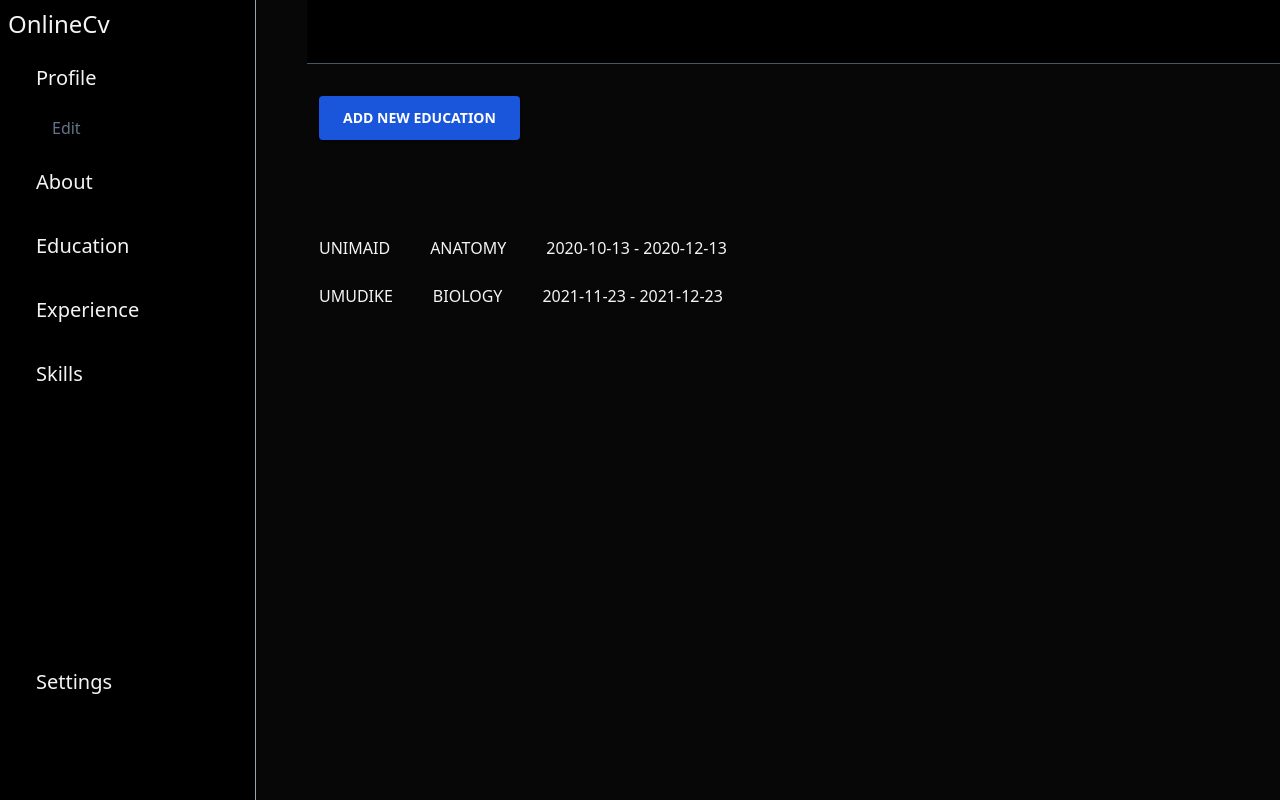
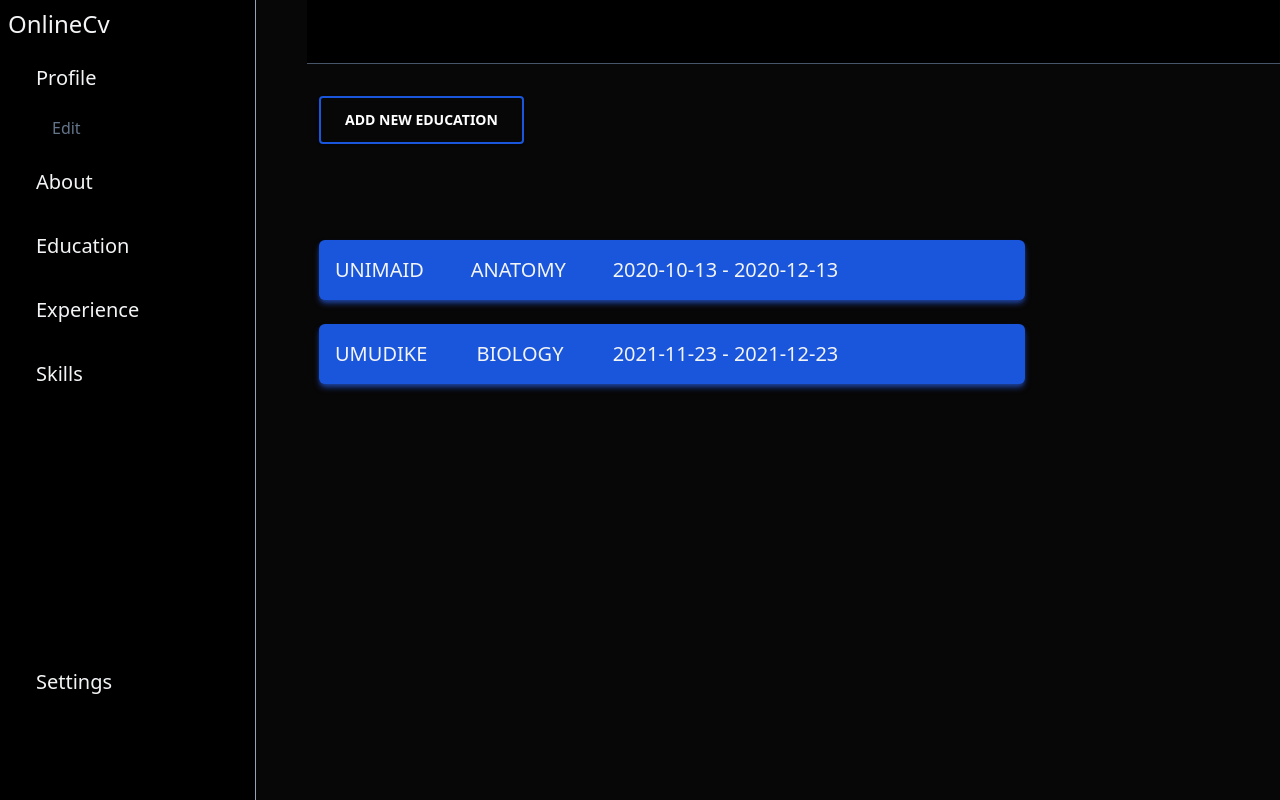
Before and after one commit to JosephChuksN/E-folio, a React (Create React App) app: page /Education in a window 1280 px wide. Built offline with nearby package versions, Linux system fonts and the light colour scheme.

Commit message:
made the edit functional

```diff
--- a/src/components/Education/AddNewEducation.jsx
+++ b/src/components/Education/AddNewEducation.jsx
@@ -29,6 +29,7 @@ function AddNewEducation({showModal}){
     name="institution"
     value={institution}
     onChange={(e) => handleInputChange(e)}
+    required
 
     />
  </div>
@@ -39,6 +40,7 @@ function AddNewEducation({showModal}){
     name="Degree"
     value={Degree}
     onChange={(e) => handleInputChange(e)}
+    required
 
     />
  </div>
@@ -50,6 +52,7 @@ function AddNewEducation({showModal}){
     name="startDate"
     value={startDate}
     onChange={(e) => handleInputChange(e)}
+    required
 
     />
  </div>
@@ -61,6 +64,7 @@ function AddNewEducation({showModal}){
     name="endDate"
     value={endDate}
     onChange={(e) => handleInputChange(e)}
+    required
 
     />
  </div>
--- a/src/components/Education/EditEducation.jsx
+++ b/src/components/Education/EditEducation.jsx
@@ -6,9 +6,12 @@ function EditEducation({details, showModal}){
     const id = details.id;
     const {editEducation} = useContext(AppContext)
 
-    const [educationInputValues, setEducationInputValues] = useState(details)
-  const {institution, Degree, startDate, endDate} = details
-  const editedEducation = { institution, Degree, startDate, endDate}
+    const [institution, setInstitution] = useState(details.institution)
+    const [degree, setDegree] = useState(details.Degree)
+    const [startDate, setStartDate] = useState(details.startDate)
+    const [endDate, setEndDate] = useState(details.endDate)
+
+  const editedEducation = {id, institution, degree, startDate, endDate}
    const handleSave = (e) =>  {
       e.preventDefault()
       editEducation(id, editedEducation)
@@ -21,8 +24,9 @@ function EditEducation({details, showModal}){
     <input className='rounded-md bg-gray-300 text-gray-800'
     type="text"
     name="institution"
-    value={educationInputValues.institution}
-    onChange={(e) => setEducationInputValues(e.target.value)}
+    value={institution}
+    onChange={(e) => setInstitution(e.target.value.toUpperCase())}
+    required
 
     />
  </div>
@@ -30,9 +34,10 @@ function EditEducation({details, showModal}){
     <label htmlFor="" className='text-xl'>Course</label>
     <input  className='rounded-md bg-gray-300 text-gray-800'
     type="text"
-    name="Degree"
-    value={educationInputValues.Degree}
-    onChange={(e) => setEducationInputValues(e.target.value)}
+    name="degree"
+    value={degree}
+    onChange={(e) => setDegree(e.target.value.toUpperCase())}
+    required
 
     />
  </div>
@@ -42,8 +47,9 @@ function EditEducation({details, showModal}){
     <input  className='rounded-md bg-gray-300 text-gray-800'
     type="date"
     name="startDate"
-    value={educationInputValues.startDate}
-    onChange={(e) => setEducationInputValues(e.target.value)}
+    value={startDate}
+    onChange={(e) => setStartDate(e.target.value.toUpperCase())}
+    required
 
     />
  </div>
@@ -53,8 +59,9 @@ function EditEducation({details, showModal}){
     <input  className='rounded-md bg-gray-300 text-gray-800'
     type="date"
     name="endDate"
-    value={educationInputValues.endDate}
-    onChange={(e) => setEducationInputValues(e.target.value)}
+    value={endDate}
+    onChange={(e) => setEndDate(e.target.value.toUpperCase())}
+    required
 
     />
  </div>
--- a/src/components/Education/Education.jsx
+++ b/src/components/Education/Education.jsx
@@ -13,13 +13,13 @@ const [showModal, setShowModal] = useState(false);
 
 
 <button
-        className="bg-blue-700 lg:mt-24 ml-3 mt-24 text-white active:bg-blue-800 font-bold uppercase text-sm px-6 py-3 rounded shadow hover:shadow-lg outline-none focus:outline-none mr-1 mb-1 ease-linear transition-all duration-150"
+        className="bg-transparent border-2 border-blue-700 hover:bg-blue-800/50  lg:mt-24 ml-3 mt-24 text-white active:bg-blue-800 font-bold uppercase text-sm px-6 py-3 rounded shadow hover:shadow-lg outline-none focus:outline-none mr-1 mb-1 ease-linear transition-all duration-150"
         type="button"
         onClick={() => setShowModal(true)}
       >
       Add New Education
       </button>
-  <div className='mt-20 text-gray-100 lg:w-3/5'>{
+  <div className='mt-20 text-gray-100 lg:w-3/4'>{
     educationDetails.map(data => {
         return(
             <div className='p-3' key={data.id}>
@@ -43,8 +43,8 @@ const [showModal, setShowModal] = useState(false);
                   <h3 className="text-3xl font-semibold">
                    Add Education
                   </h3>
-                  <button  onClick={() => setShowModal(false)} type="button" class="text-gray-400 bg-transparent hover:bg-gray-200 hover:text-gray-900 rounded-lg text-sm p-1.5 ml-auto inline-flex items-center dark:hover:bg-gray-600 dark:hover:text-white" data-modal-toggle="defaultModal">
-                    <svg class="w-5 h-5" fill="currentColor" viewBox="0 0 20 20" xmlns="http://www.w3.org/2000/svg"><path fill-rule="evenodd" d="M4.293 4.293a1 1 0 011.414 0L10 8.586l4.293-4.293a1 1 0 111.414 1.414L11.414 10l4.293 4.293a1 1 0 01-1.414 1.414L10 11.414l-4.293 4.293a1 1 0 01-1.414-1.414L8.586 10 4.293 5.707a1 1 0 010-1.414z" clip-rule="evenodd"></path></svg>
+                  <button  onClick={() => setShowModal(false)} type="button" className="text-gray-400 bg-transparent hover:bg-gray-200 hover:text-gray-900 rounded-lg text-sm p-1.5 ml-auto inline-flex items-center dark:hover:bg-gray-600 dark:hover:text-white" data-modal-toggle="defaultModal">
+                    <svg className="w-5 h-5" fill="currentColor" viewBox="0 0 20 20" xmlns="http://www.w3.org/2000/svg"><path fillRule="evenodd" d="M4.293 4.293a1 1 0 011.414 0L10 8.586l4.293-4.293a1 1 0 111.414 1.414L11.414 10l4.293 4.293a1 1 0 01-1.414 1.414L10 11.414l-4.293 4.293a1 1 0 01-1.414-1.414L8.586 10 4.293 5.707a1 1 0 010-1.414z" clipRule="evenodd"></path></svg>
                 </button>
                 </div>
                 {/*body*/}
--- a/src/components/Education/EducationLayout.jsx
+++ b/src/components/Education/EducationLayout.jsx
@@ -5,19 +5,21 @@ import AppContext from '../../myContext/Context';
 
 function EducationLayout({details}){
     const [showModal, setShowModal] = useState(false);
+    const [showIcon, setShowIcon] = useState(false)
     const {handleOnDelete} = useContext(AppContext)
 
     return(
       <>
-          <div className='flex justify-between'>
-          <div className='flex lg:gap-10 gap-3'>
+          <div className='flex justify-between p-3 bg-blue-700 shadow-md shadow-blue-800 hover:shadow-blue-500/90 rounded-md '>
+          <div className='flex lg:gap-1 lg:justify-between w-3/4 gap-5 p-1 text-xl'>
             <span>{details.institution}</span>
             <span>{details.Degree}</span>
-            <span>{`${details.startDate} - ${details.endDate}`}</span>
+            <span className='lg:block hidden'>{`${details.startDate} - ${details.endDate}`}</span>
           </div>
-          <div className='flex gap-5'>
-            <span onClick={() => handleOnDelete(details.id)} ><ion-icon name="trash"></ion-icon></span>
-            <span onClick={() => setShowModal(true)}><ion-icon name="create"></ion-icon></span>
+          <div className='flex lg:gap-5 gap-3 items-center  text-gray-100 lg:text-[1.3rem] p-1 delay-300 transition-all ease-in-out duration-500'>
+          <span onClick={() => handleOnDelete(details.id)} className={`flex justify-center items-center rounded-full w-7 h-7 hover:bg-gray-50/20  ${showIcon? "" : "hidden"}`} ><ion-icon name="trash"></ion-icon></span>
+          <span onClick={() => setShowModal(true)} className={`flex justify-center items-center rounded-full w-7 h-7 hover:bg-gray-50/20  ${showIcon? "" : "hidden"} `}><ion-icon name="create"></ion-icon></span>
+            <span onClick={() => setShowIcon(!showIcon)} className={`flex animate-pulse justify-center items-center hover:bg-gray-50/20 rounded-full w-7 h-7 `}><ion-icon name={showIcon ? "close-circle" : "list"}></ion-icon></span>
           </div>
           </div>
 
@@ -26,16 +28,16 @@ function EducationLayout({details}){
           <div
             className="backdrop-blur-sm transition-all ease-in-out duration-500 justify-center items-center flex overflow-x-hidden overflow-y-auto fixed inset-0 z-50 outline-none focus:outline-none"
           >
-            <div className="relative w-full lg:w-3/4 my-6 lg:mx-auto mx-2 shadow-sm shadow-gray-200/50 max-w-3xl">
+            <div className="relative w-full lg:w-3/4 my-6 lg:mx-auto mx-2 shadow-sm bg-neutral-700 shadow-gray-200/50 max-w-3xl">
               {/*content*/}
-              <div className="border-0 rounded-lg shadow-lg relative flex flex-col w-full bg-neutral-900 outline-none focus:outline-none">
+              <div className="border-0 rounded-lg shadow-lg relative flex flex-col w-full  outline-none focus:outline-none">
                 {/*header*/}
                 <div className="flex items-start justify-between p-5 border-b border-solid border-slate-200 rounded-t">
                   <h3 className="text-3xl font-semibold">
                    Edit
                   </h3>
-                  <button  onClick={() => setShowModal(false)} type="button" class="text-gray-400 bg-transparent hover:bg-gray-200 hover:text-gray-900 rounded-lg text-sm p-1.5 ml-auto inline-flex items-center dark:hover:bg-gray-600 dark:hover:text-white" data-modal-toggle="defaultModal">
-                    <svg class="w-5 h-5" fill="currentColor" viewBox="0 0 20 20" xmlns="http://www.w3.org/2000/svg"><path fill-rule="evenodd" d="M4.293 4.293a1 1 0 011.414 0L10 8.586l4.293-4.293a1 1 0 111.414 1.414L11.414 10l4.293 4.293a1 1 0 01-1.414 1.414L10 11.414l-4.293 4.293a1 1 0 01-1.414-1.414L8.586 10 4.293 5.707a1 1 0 010-1.414z" clip-rule="evenodd"></path></svg>
+                  <button  onClick={() => setShowModal(false)} type="button" className="text-gray-400 bg-transparent hover:bg-gray-200 hover:text-gray-900 rounded-lg text-sm p-1.5 ml-auto inline-flex items-center dark:hover:bg-gray-600 dark:hover:text-white" data-modal-toggle="defaultModal">
+                    <svg className="w-5 h-5" fill="currentColor" viewBox="0 0 20 20" xmlns="http://www.w3.org/2000/svg"><path fillRule="evenodd" d="M4.293 4.293a1 1 0 011.414 0L10 8.586l4.293-4.293a1 1 0 111.414 1.414L11.414 10l4.293 4.293a1 1 0 01-1.414 1.414L10 11.414l-4.293 4.293a1 1 0 01-1.414-1.414L8.586 10 4.293 5.707a1 1 0 010-1.414z" clipRule="evenodd"></path></svg>
                 </button>
                 </div>
                 {/*body*/}
--- a/src/components/Profile.jsx
+++ b/src/components/Profile.jsx
@@ -23,27 +23,27 @@ function Profile(){
                </div>
                     <div  className="text-gray-100  p-3">
                         <h1  className="text-2xl mb-3 font-bold">Location</h1>
-                        <span className="flex flex-col">
+                        <span className="flex flex-col p-1 bg-blue-700/50 rounded-md">
                             <p className="text-xl ">Abuja, Nigeria</p>
-                            <p className="pt-5 text-blue-400">Portfolio</p>
-                           <span className="pt-5 text-purple-400"><a href="https://nwosu-joseph-portfolio.vercel.app/">Nwosu Joseph  <ion-icon name="link"></ion-icon></a></span>
+                            <p className="pt-5 flex items-center gap-2 text-purple-300">Portfolio <ion-icon name="link"></ion-icon></p>
+                           <span className="pt-5 flex items-center text-purple-300"><a href="https://nwosu-joseph-portfolio.vercel.app/">Nwosu Joseph  <ion-icon name="link"></ion-icon></a></span>
                         </span>
                     </div>
               <div className="p-3">
                 <h1  className="text-2xl mb-3 font-bold">Education</h1>
                 <div>{ educationDetails.map(data => (
-                    <div className="flex gap-5 justify-between flex-col border-b-4 border-blue-700/50  pb-3">
+                    <div className="flex gap-5 justify-between flex-col border-l-8 rounded-md mb-4 border-blue-700/50  pl-3">
                         <div className="flex gap-3 items-center">
                             <span className="text-xl">Institution:</span>
-                            <span>{data.institution}</span>
+                            <span className="font-light">{data.institution}</span>
                         </div>
                        <div  className="flex gap-3 items-center">
                         <span className="text-xl">Course:</span>
-                        <span>{data.Degree}</span>
+                        <span className="font-light">{data.Degree}</span>
                        </div>
                       <div  className="flex gap-3 items-center">
                         <span className="text-xl">Date:</span>
-                        <span>{`${data.startDate} - ${data.endDate}`}</span>
+                        <span className="font-light">{`${data.startDate} - ${data.endDate}`}</span>
                       </div>
                     </div>
                 ))}</div>
```
